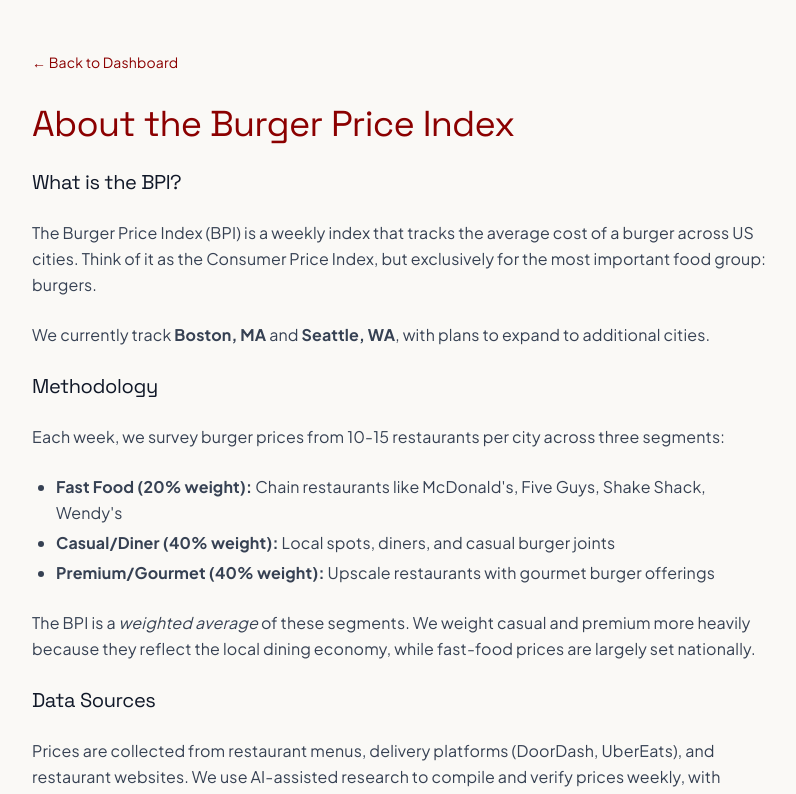
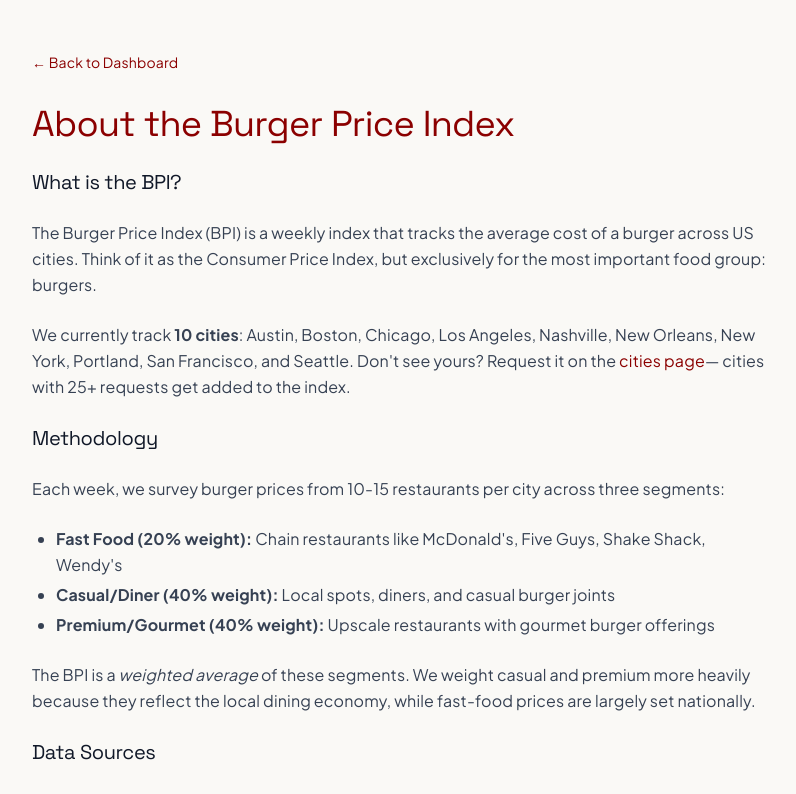
Before and after one commit to robroyhobbs/burgerprice, a Next.js app: page /about in a window 1280 px wide. Shown: the top 794 px of the page, without its empty margins (240-1036 px from the left). Built offline with nearby package versions, Linux system fonts and the light colour scheme; no server answers.

Commit message:
fix(about): update city coverage to current 10-city index (#1)

```diff
--- a/src/app/about/page.tsx
+++ b/src/app/about/page.tsx
@@ -23,8 +23,13 @@ export default function AboutPage() {
             Index, but exclusively for the most important food group: burgers.
           </p>
           <p>
-            We currently track <strong>Boston, MA</strong> and{" "}
-            <strong>Seattle, WA</strong>, with plans to expand to additional cities.
+            We currently track <strong>10 cities</strong>: Austin, Boston, Chicago,
+            Los Angeles, Nashville, New Orleans, New York, Portland, San Francisco,
+            and Seattle. Don&apos;t see yours? Request it on the{" "}
+            <Link href="/cities" className="text-ketchup dark:text-mustard hover:underline">
+              cities page
+            </Link>
+            — cities with 25+ requests get added to the index.
           </p>
 
           <h2 className="font-headline text-xl text-gray-900 dark:text-white">Methodology</h2>
```
